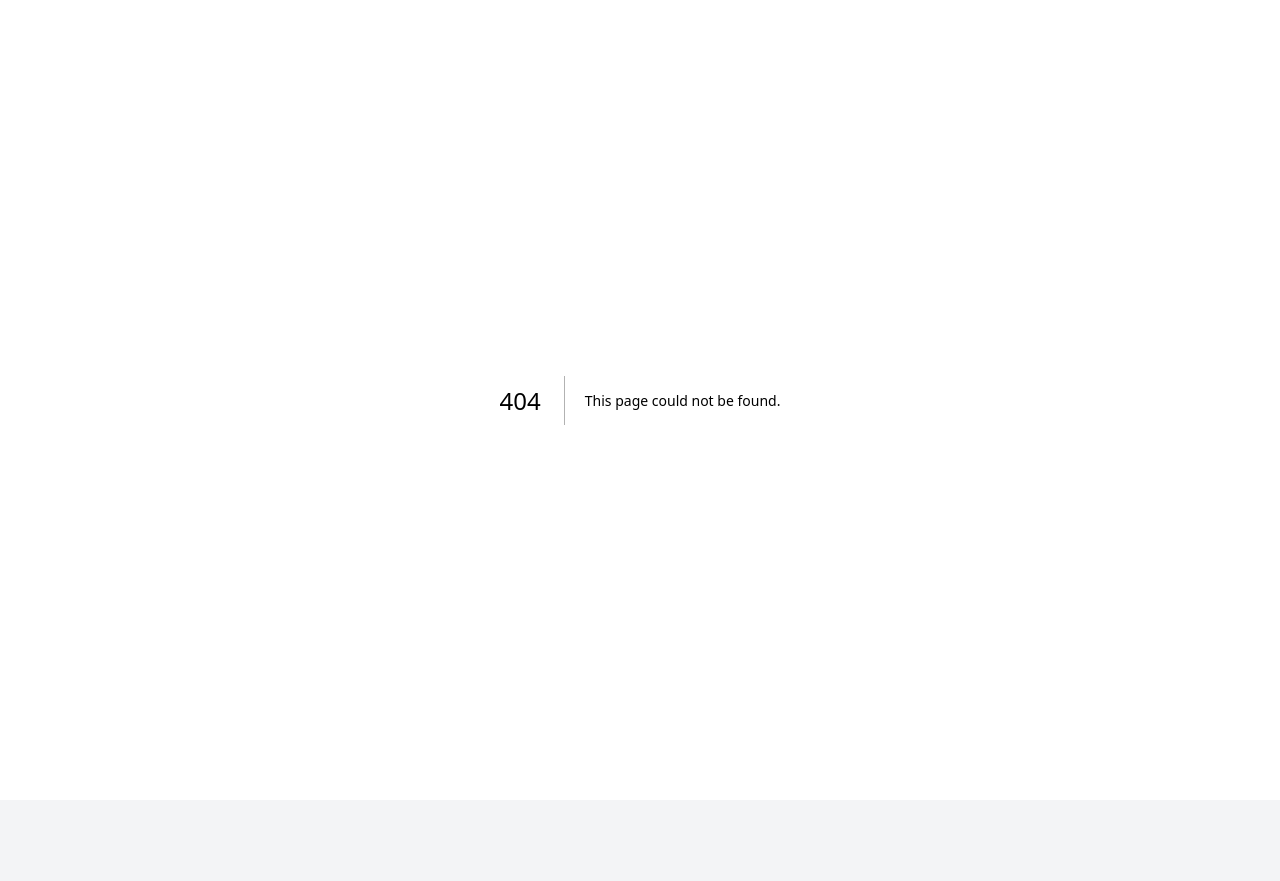
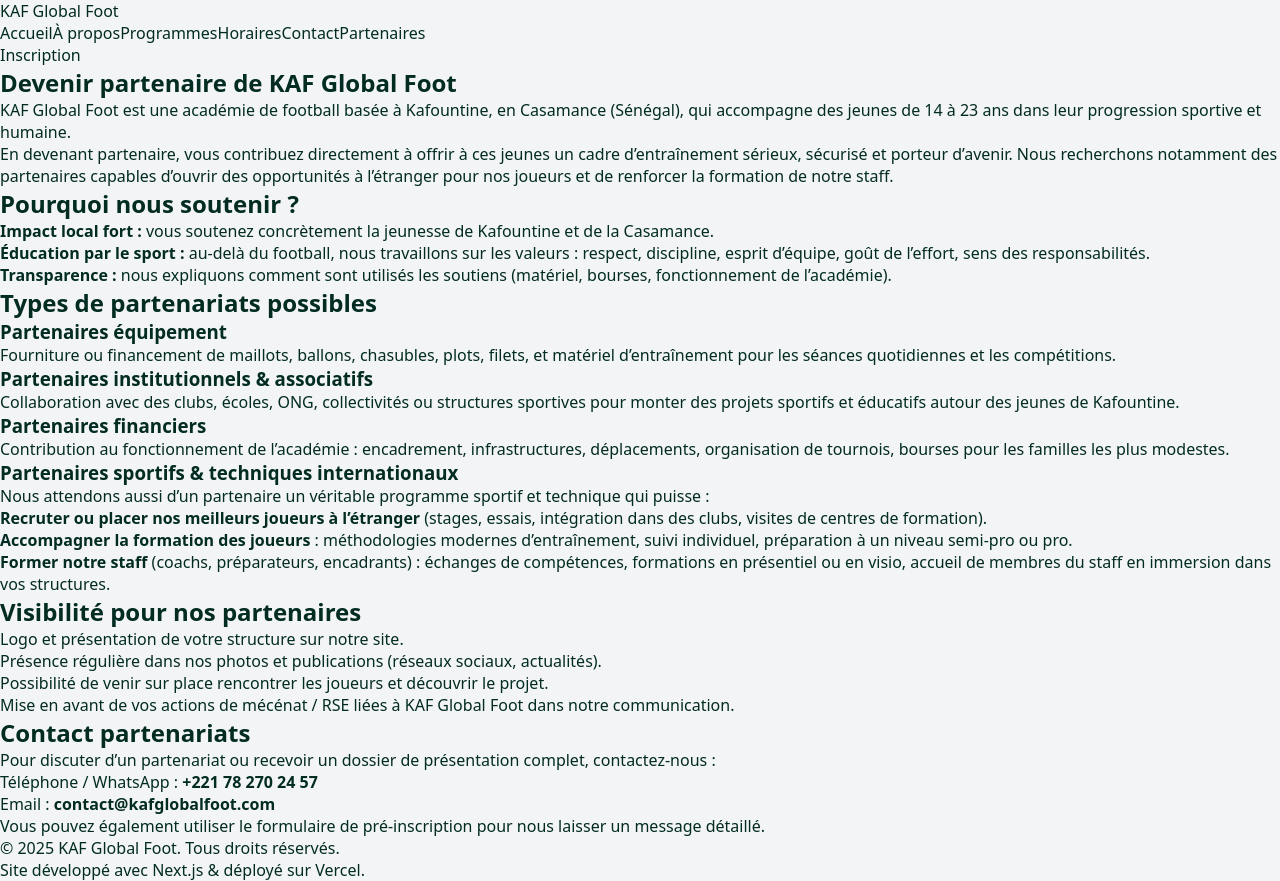
Before and after one commit to meliusmum-sketch/KAF-GLOBAL-FOOT, a Next.js app: page /app/partenaires/page in a window 1280 px wide. Before the commit this address had no page. Before the commit the page ends 800 px from the top, so only its background shows below. Built offline with nearby package versions, Linux system fonts and the light colour scheme.

Commit message:
Create page.tsx

```diff
--- /dev/null
+++ b/pages/app/partenaires/page.tsx
@@ -0,0 +1,153 @@
+// app/partenaires/page.tsx
+// ou pages/partenaires.tsx si tu utilises le dossier "pages"
+
+import Link from "next/link";
+
+export default function PartenairesPage() {
+  return (
+    <div className="page">
+      {/* HEADER SIMPLE */}
+      <header className="site-header">
+        <div className="site-header-inner">
+          <div className="site-logo">
+            <Link href="/">
+              KAF Global Foot
+            </Link>
+          </div>
+
+          <nav className="main-nav">
+            <Link href="/">Accueil</Link>
+            <Link href="/#apropos">À propos</Link>
+            <Link href="/#programmes">Programmes</Link>
+            <Link href="/#horaires">Horaires</Link>
+            <Link href="/#contact">Contact</Link>
+            <Link href="/partenaires">Partenaires</Link>
+          </nav>
+
+          <div className="nav-actions">
+            <Link href="/inscription" className="nav-cta">
+              Inscription
+            </Link>
+          </div>
+        </div>
+      </header>
+
+      {/* CONTENU PRINCIPAL */}
+      <main className="page-main">
+        <section className="page-hero">
+          <h1>Devenir partenaire de KAF Global Foot</h1>
+          <p>
+            KAF Global Foot est une académie de football basée à Kafountine, en Casamance (Sénégal),
+            qui accompagne des jeunes de 14 à 23 ans dans leur progression sportive et humaine.
+          </p>
+          <p>
+            En devenant partenaire, vous contribuez directement à offrir à ces jeunes un cadre
+            d’entraînement sérieux, sécurisé et porteur d’avenir. Nous recherchons notamment des
+            partenaires capables d’ouvrir des opportunités à l’étranger pour nos joueurs et de
+            renforcer la formation de notre staff.
+          </p>
+        </section>
+
+        <section className="page-section">
+          <h2>Pourquoi nous soutenir ?</h2>
+          <ul>
+            <li>
+              <strong>Impact local fort :</strong> vous soutenez concrètement la jeunesse de
+              Kafountine et de la Casamance.
+            </li>
+            <li>
+              <strong>Éducation par le sport :</strong> au-delà du football, nous travaillons sur les
+              valeurs : respect, discipline, esprit d’équipe, goût de l’effort, sens des responsabilités.
+            </li>
+            <li>
+              <strong>Transparence :</strong> nous expliquons comment sont utilisés les soutiens
+              (matériel, bourses, fonctionnement de l’académie).
+            </li>
+          </ul>
+        </section>
+
+        <section className="page-section">
+          <h2>Types de partenariats possibles</h2>
+
+          <h3>Partenaires équipement</h3>
+          <p>
+            Fourniture ou financement de maillots, ballons, chasubles, plots, filets, et matériel
+            d’entraînement pour les séances quotidiennes et les compétitions.
+          </p>
+
+          <h3>Partenaires institutionnels &amp; associatifs</h3>
+          <p>
+            Collaboration avec des clubs, écoles, ONG, collectivités ou structures sportives
+            pour monter des projets sportifs et éducatifs autour des jeunes de Kafountine.
+          </p>
+
+          <h3>Partenaires financiers</h3>
+          <p>
+            Contribution au fonctionnement de l’académie : encadrement, infrastructures,
+            déplacements, organisation de tournois, bourses pour les familles les plus modestes.
+          </p>
+
+          <h3>Partenaires sportifs &amp; techniques internationaux</h3>
+          <p>
+            Nous attendons aussi d’un partenaire un véritable programme sportif et technique qui puisse :
+          </p>
+          <ul>
+            <li>
+              <strong>Recruter ou placer nos meilleurs joueurs à l’étranger</strong>
+              {" "}
+              (stages, essais, intégration dans des clubs, visites de centres de formation).
+            </li>
+            <li>
+              <strong>Accompagner la formation des joueurs</strong> :
+              méthodologies modernes d’entraînement, suivi individuel, préparation à un niveau
+              semi-pro ou pro.
+            </li>
+            <li>
+              <strong>Former notre staff</strong> (coachs, préparateurs, encadrants) :
+              échanges de compétences, formations en présentiel ou en visio, accueil de membres
+              du staff en immersion dans vos structures.
+            </li>
+          </ul>
+        </section>
+
+        <section className="page-section">
+          <h2>Visibilité pour nos partenaires</h2>
+          <ul>
+            <li>Logo et présentation de votre structure sur notre site.</li>
+            <li>Présence régulière dans nos photos et publications (réseaux sociaux, actualités).</li>
+            <li>Possibilité de venir sur place rencontrer les joueurs et découvrir le projet.</li>
+            <li>
+              Mise en avant de vos actions de mécénat / RSE liées à KAF Global Foot
+              dans notre communication.
+            </li>
+          </ul>
+        </section>
+
+        <section className="page-section">
+          <h2>Contact partenariats</h2>
+          <p>
+            Pour discuter d’un partenariat ou recevoir un dossier de présentation complet, contactez-nous :
+          </p>
+          <p>
+            Téléphone / WhatsApp : <strong>+221 78 270 24 57</strong><br />
+            Email : <strong>contact@kafglobalfoot.com</strong>
+          </p>
+          <p>
+            Vous pouvez également utiliser le{" "}
+            <Link href="/inscription">
+              formulaire de pré-inscription
+            </Link>
+            {" "}
+            pour nous laisser un message détaillé.
+          </p>
+        </section>
+      </main>
+
+      {/* FOOTER */}
+      <footer className="site-footer">
+        <p>© 2025 KAF Global Foot. Tous droits réservés.</p>
+        <p>Site développé avec Next.js &amp; déployé sur Vercel.</p>
+      </footer>
+    </div>
+  );
+}
```
